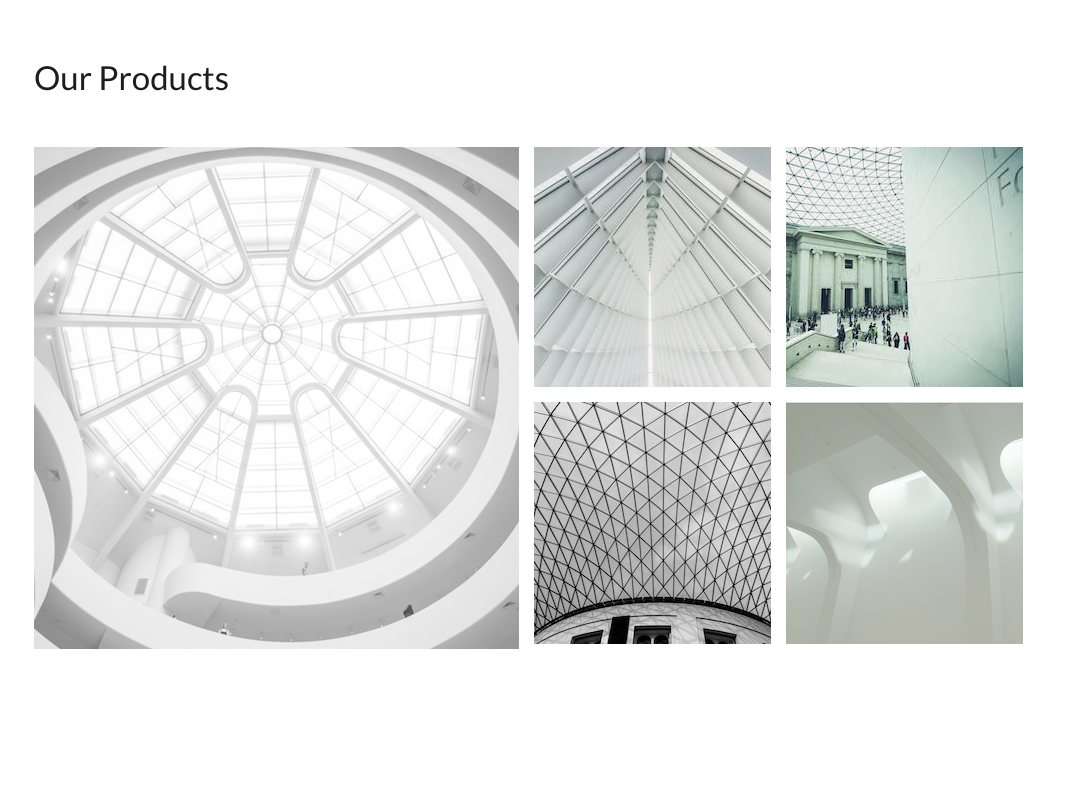
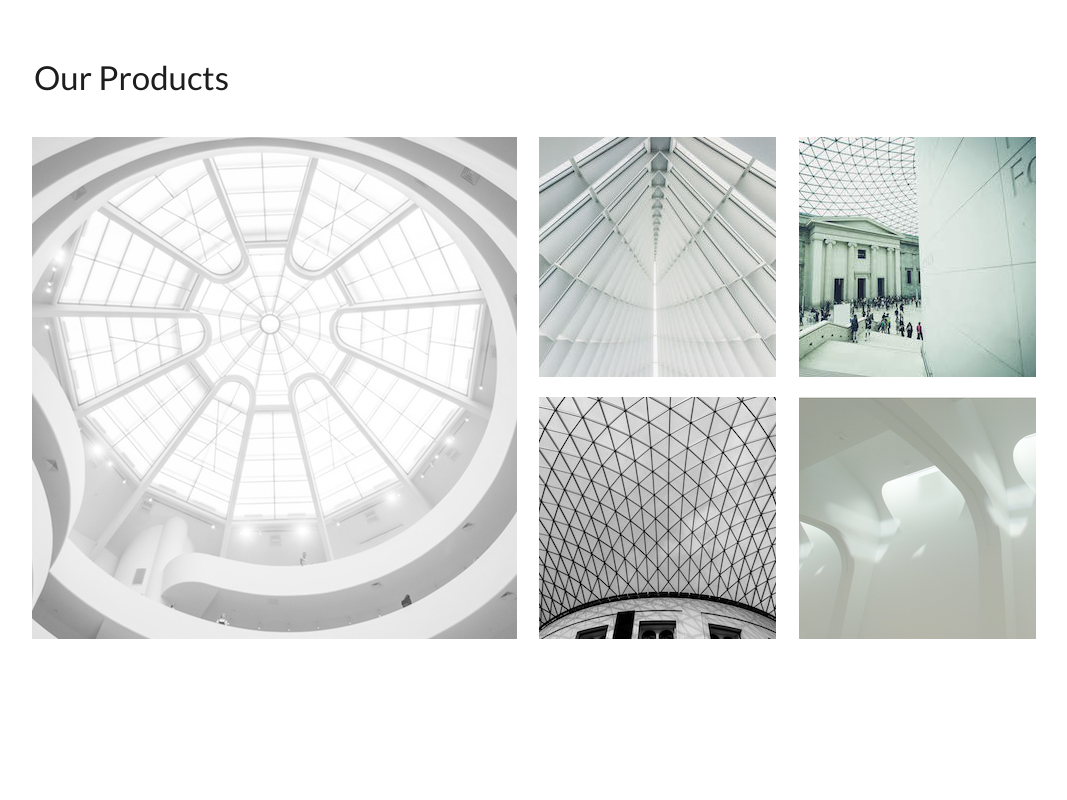
Before and after one commit to natali20mk/landing_sketch, a plain HTML site: page verstka/index.html in a window 1280 px wide. Shown: the part 1320-2120 px from the top of the page, without its empty margins (97-1164 px from the left). Drawn offline with Linux system fonts and the light colour scheme.

Commit message:
adaptive50/50

```diff
--- a/verstka/index.html
+++ b/verstka/index.html
@@ -68,19 +68,24 @@
   </div>
 </figure>
 </section>
-  <div id="products">
+  <div class="products">
     <h1> Our Products </h1>
-    <div class="gallery">
- 			 	<a href="index.html" class="thumb1" >
-          <img src="images/photo-1439337153520-7082a56a81f4.jpg" alt="" /></a>
-        <a href="index.html" class="thumb2" >
-          <img src="images/photo-1470332119358-ff1482a9fd5d.jpg" alt="" /></a>
-        <a href="index.html" class="thumb2" >
-          <img src="images/photo-1470215840972-584771f47f31.jpg" alt="" /></a>
-        <a href="index.html" class="thumb3" >
-          <img src="images/nTr1589kTgyXCOdStCGm_MikaRuusunen.jpg" images/photo-1470215840972-584771f47f31.jpgalt="" /></a>
-        <a href="index.html" class="thumb3" >
-          <img src="images/2016-10-11 в 17.35.49.png" alt="" /></a>
+  <div id="container">
+ 			 	<div class="thumb1" >
+          <img src="images/photo-1439337153520-7082a56a81f4.jpg" alt="" />
+        </div>
+        <div class="thumb2" >
+          <img src="images/photo-1470332119358-ff1482a9fd5d.jpg" alt="" />
+        </div>
+         <div class="thumb3" >
+          <img src="images/photo-1470215840972-584771f47f31.jpg" alt="" />
+        </div>
+         <div class="thumb4" >
+          <img src="images/nTr1589kTgyXCOdStCGm_MikaRuusunen.jpg" alt=""/>
+        </div>
+        <div  class="thumb5" >
+          <img src="images/2016-10-11 в 17.35.49.png" alt="" />
+        </div>
     </div>
   </div>
 
@@ -107,6 +112,7 @@
           <input type="email" name="Email Address">
       </div>
   </div>
+
   <div id="partners">
     <div class="logos">
         <img src="images/BBC.png" alt="" />
@@ -117,6 +123,7 @@
         <img src="images/BuzzFeed@1x.png" alt="" />
     </div>
   </div>
+
 <footer>
   <div class="logofooter">
     <a href="index.html" ><img src="images/logo-footer.png" alt="Nippy" /></a>
--- a/verstka/style.css
+++ b/verstka/style.css
@@ -102,7 +102,7 @@ header{
   text-align: center;
   background-size: cover;
   padding: 135px 30px;
-  background-attachment:fixed;
+  /* background-attachment:fixed;*/
 }
 
 .logo {
@@ -211,27 +211,28 @@ article h5{
 
 }
 figure img{
-    height: 250px;
+	max-width: 100%;
+
 }
 
 #img1 {
     position: absolute;
     margin: 0 0 0 830px;
-    z-index: 1000;
+    z-index: 2;
   }
 
 #img2 {
     margin: -150px 0 0 650px;
     position: absolute;
-    z-index: 100;
+    z-index: 1;
 }
-#products {
+.products {
     border: 1px solid white;
     height: 845px;
     background: #FFFFFF;
     text-align: center;
 }
-#products h1 {
+.products h1 {
 		font-family: 'Lato', sans-serif;
 		float: right;
 		position: absolute	;
@@ -240,30 +241,32 @@ figure img{
     color: #1D1D1D;
     letter-spacing: 0px;
 	}
-	.gallery {
-			margin: 190px -500px 50px 130px;
-	    width: 83%;
-	    height: 500px;
-	    border: 1px solid none;
-
+	.thumb1 {
+    position: absolute;
+    margin: 180px 0 0 10%;
+    z-index: 3;
+}
+	.thumb2{
+		position: absolute;
+		margin: 180px 0 0 635px;
+		z-index: 4;
+	}
+	.thumb3{
+		position: absolute;
+		margin: 180px 0 0 895px;
+		z-index: 4;
+	}
+	.thumb4{
+		position: absolute;
+		margin: 440px 0 0 635px;
+		z-index: 5;
+	}
+	.thumb5{
+		position: absolute;
+		margin: 440px 0 0 895px;
+		z-index: 5;
 	}
 
-	.thumb1 img {
-	    max-width: 490px;
-	    float: left;
-  	  margin: 0 15px 15px 0;
-	}
-	.thumb2 img {
-	    max-width: 237px;
-	    float: left;
-	    margin-right: 15px;
-	}
-	.thumb3 img {
-			max-width: 237px;
-			float: left;
-			margin-right: 15px;
-			margin-top: 15px;
-	}
 #status{
 	height: 334px;
 	background-color: black;
@@ -271,14 +274,19 @@ figure img{
 	margin-left: -30px;
 
 }
-.up{
-	display:inline-block;
-	border:1px solid black;
-	text-align: center;
-	margin: 150px 150px 0 150px;
-	color: #FFFFFF;
-	font-size: 14px;
-}
+
+.up {
+    /* position: absolute; */
+    display: inline-block;
+    border: 1px solid black;
+    text-align: center;
+    padding-top: 10%;
+    padding-left: 20%;
+    /* margin: 150px 150px 0 150px; */
+    color: #FFFFFF;
+    font-size: 14px;
+	}
+
 .down{
 	font-size: 40px;
 }
@@ -287,10 +295,21 @@ figure img{
 	border:1px solid none;
 	background: #FFFFFF;
 }
-.email{
-  font-family: 'Lato', sans-serif;
-  float: right;;
-  margin: 90px 100px 67px;
+#subscribe img {
+    margin-top: -80px;
+    float: left;
+    position: absolute;
+    z-index: 100;
+}
+.email {
+    font-family: 'Lato', sans-serif;
+    position: relative;
+    z-index: 200;
+    background-color: white;
+    opacity: 0.8;
+    padding: 25px;
+    margin-top: 80px;
+    margin-left: 55%;
 }
 .email h1{
   font-size: 33px;
@@ -323,14 +342,17 @@ figure img{
 	margin-top: 40px;
 }
 #partners{
+	height: 100%;
 	border: 1px solid none;
+		background: #FFFFFF;
 }
 .logos {
     height: 26px;
     width: 1059px;
     border: 1px solid none;
     margin-left: -59px;
-    padding: 150px;
+    padding: 140px;
+		margin-top: 90px;
 }
 
 .logos img{
```
